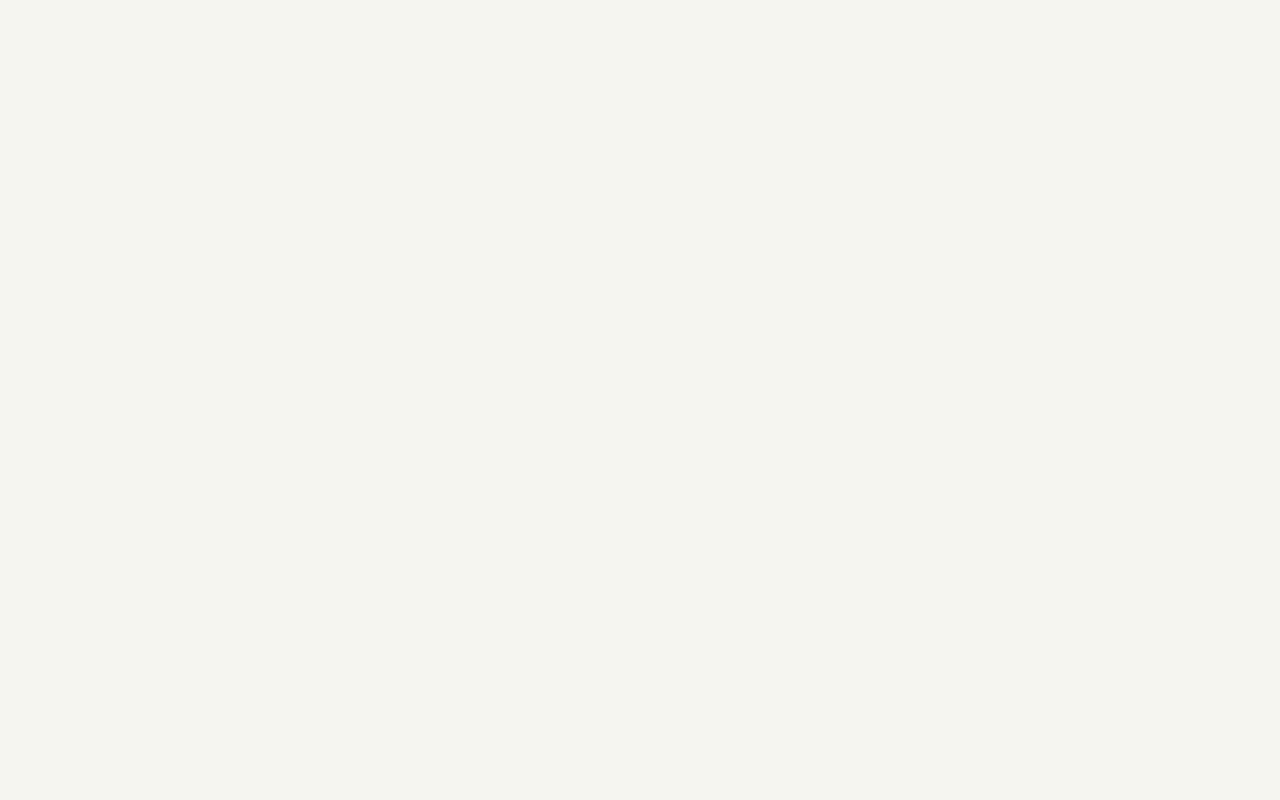
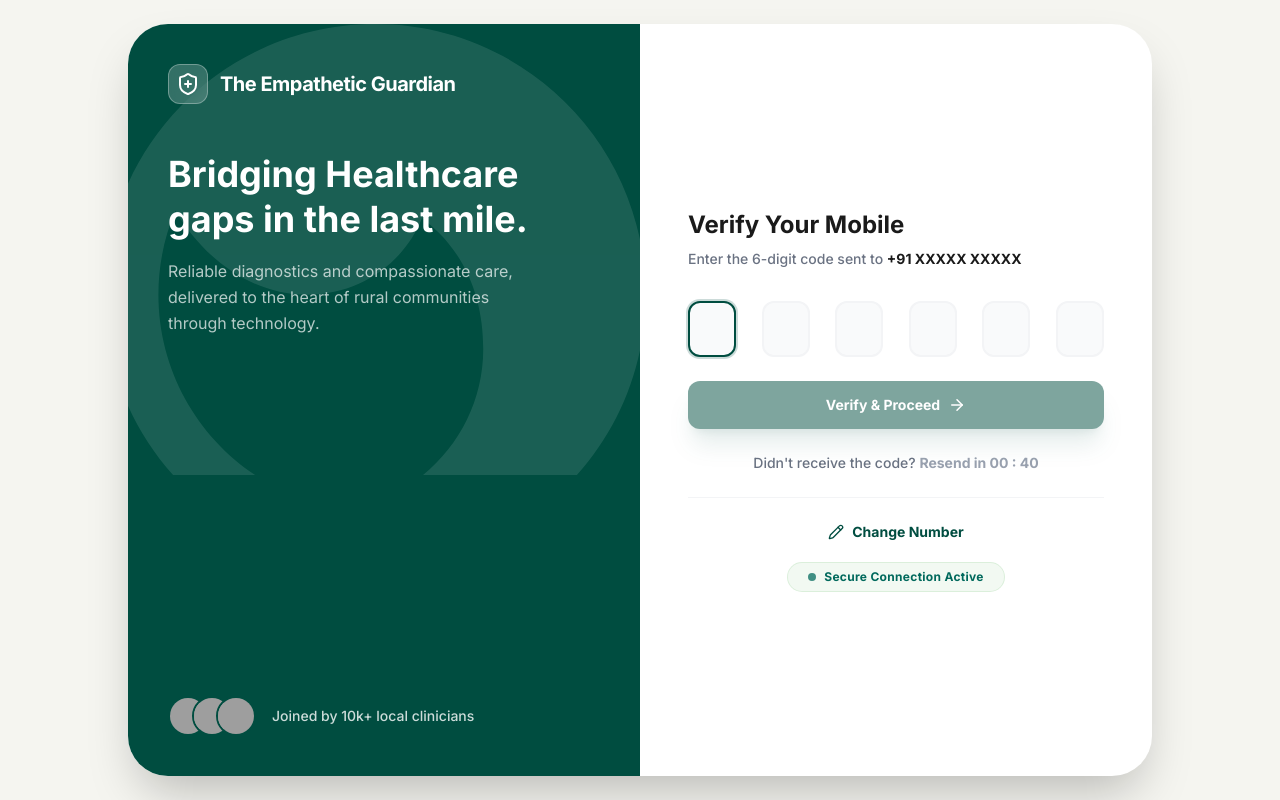
Before and after one commit to Prajapati-Krishna18/diagnoVan, a React app in the folder Frontend/: page /otp in a window 1280 px wide. Before the commit this address had no page. Built offline with nearby package versions, Linux system fonts and the light colour scheme; grey boxes are pictures that could not be loaded; the HTML template or start-up script is replaced by a standard one.

Commit message:
feat: implement OTP verification flow with optimized no-scroll UI and data-passing

```diff
--- a/Frontend/src/App.jsx
+++ b/Frontend/src/App.jsx
@@ -1,6 +1,7 @@
 import { BrowserRouter, Routes, Route } from "react-router-dom";
 import LandingPage from "./components/LandingPage";
 import LoginPage from "./pages/LoginPage";
+import OtpVerification from "./pages/OtpVerification";
 
 export default function App() {
   return (
@@ -8,6 +9,7 @@ export default function App() {
       <Routes>
         <Route path="/" element={<LandingPage />} />
         <Route path="/login" element={<LoginPage />} />
+        <Route path="/otp" element={<OtpVerification />} />
       </Routes>
     </BrowserRouter>
   );
--- a/Frontend/src/pages/LoginPage.jsx
+++ b/Frontend/src/pages/LoginPage.jsx
@@ -1,13 +1,16 @@
 import { motion } from "motion/react";
 import { ShieldPlus, Phone, Info, Grid2X2, Headset, ArrowRight, ShieldCheck } from "lucide-react";
 import { Link, useNavigate } from "react-router-dom";
+import { useState } from "react";
 
 export default function LoginPage() {
   const navigate = useNavigate();
+  const [phone, setPhone] = useState("");
 
   const handleSendOTP = (e) => {
     e.preventDefault();
-    // navigate("/verify-otp"); // Uncomment when OTP page is ready
+    const displayPhone = phone.trim() ? `+91 ${phone.trim()}` : "+91 XXXXX XXXXX";
+    navigate("/otp", { state: { phone: displayPhone } });
   };
 
   return (
@@ -83,6 +86,8 @@ export default function LoginPage() {
                   <input
                     type="tel"
                     placeholder="98765 43210"
+                    value={phone}
+                    onChange={(e) => setPhone(e.target.value)}
                     className="w-full bg-gray-50 border-none rounded-xl py-3.5 pl-12 pr-4 text-brand-dark font-medium placeholder:text-gray-300 focus:ring-2 focus:ring-brand-primary/20 transition-all outline-none text-sm"
                   />
                 </div>
--- /dev/null
+++ b/Frontend/src/pages/OtpVerification.jsx
@@ -0,0 +1,192 @@
+import { motion } from "motion/react";
+import { ArrowRight, Pencil, ShieldCheck, ShieldPlus } from "lucide-react";
+import { Link, useNavigate, useLocation } from "react-router-dom";
+import { useState, useEffect, useRef } from "react";
+
+export default function OtpVerification() {
+  const navigate = useNavigate();
+  const location = useLocation();
+  const phone = location.state?.phone || "+91 XXXXX XXXXX";
+
+  const [otp, setOtp] = useState(["", "", "", "", "", ""]);
+  const [timeLeft, setTimeLeft] = useState(45);
+  const inputRefs = useRef([]);
+
+  useEffect(() => {
+    if (timeLeft <= 0) return;
+    const timer = setInterval(() => setTimeLeft((prev) => prev - 1), 1000);
+    return () => clearInterval(timer);
+  }, [timeLeft]);
+
+  useEffect(() => {
+    // Auto-focus the first input on mount
+    if (inputRefs.current[0]) {
+      inputRefs.current[0].focus();
+    }
+  }, []);
+
+  const formatTime = (seconds) => {
+    return `00 : ${seconds.toString().padStart(2, "0")}`;
+  };
+
+  const handleChange = (index, value) => {
+    if (!/^\d?$/.test(value)) return; // allow only single digit
+    const newOtp = [...otp];
+    newOtp[index] = value;
+    setOtp(newOtp);
+
+    // Auto-focus next input
+    if (value && index < 5) {
+      inputRefs.current[index + 1]?.focus();
+    }
+  };
+
+  const handleKeyDown = (index, e) => {
+    if (e.key === "Backspace" && !otp[index] && index > 0) {
+      inputRefs.current[index - 1]?.focus();
+    }
+  };
+
+  const handlePaste = (e) => {
+    e.preventDefault();
+    const pasted = e.clipboardData.getData("text").replace(/\D/g, "").slice(0, 6);
+    if (pasted.length === 0) return;
+    const newOtp = [...otp];
+    for (let i = 0; i < 6; i++) {
+      newOtp[i] = pasted[i] || "";
+    }
+    setOtp(newOtp);
+    // Focus the next empty input or the last one
+    const nextEmpty = newOtp.findIndex((v) => !v);
+    inputRefs.current[nextEmpty === -1 ? 5 : nextEmpty]?.focus();
+  };
+
+  const handleResend = () => {
+    if (timeLeft <= 0) {
+      setTimeLeft(45);
+      setOtp(["", "", "", "", "", ""]);
+      inputRefs.current[0]?.focus();
+    }
+  };
+
+  const handleVerify = () => {
+    const code = otp.join("");
+    if (code.length === 6) {
+      // Navigate to dashboard (or next page) after successful verification
+      navigate("/dashboard");
+    }
+  };
+
+  return (
+    <div className="h-screen bg-brand-light flex items-center justify-center p-4 md:p-6 overflow-hidden">
+      <motion.div
+        initial={{ opacity: 0, scale: 0.98 }}
+        animate={{ opacity: 1, scale: 1 }}
+        className="w-full max-w-5xl bg-white rounded-[40px] overflow-hidden shadow-2xl flex flex-col md:flex-row h-full max-h-[800px]"
+      >
+        {/* Left Side */}
+        <div className="md:w-1/2 bg-brand-primary p-10 relative overflow-hidden flex flex-col justify-between text-white">
+          {/* Silhouette Abstract Image */}
+          <div className="absolute top-0 left-1/2 -translate-x-1/2 w-full h-[60%] opacity-10 pointer-events-none">
+            <svg viewBox="0 0 200 200" xmlns="http://www.w3.org/2000/svg" className="w-full h-full">
+              <path fill="#FFFFFF" d="M100 0C44.8 0 0 44.8 0 100s44.8 100 100 100 100-44.8 100-100S155.2 0 100 0zm0 180c-44.1 0-80-35.9-80-80 0-11 2.2-21.5 6.3-31.1C35.8 85.5 53.6 100 75 100c19.3 0 35.8-11.7 42.4-28.3 2.1 1.7 4.1 3.5 6.1 5.3C135.2 88.7 140 104 140 120c0 33.1-26.9 60-60 60z" transform="scale(1.2) translate(-20, 0)" />
+            </svg>
+          </div>
+
+          <div className="relative z-10">
+            <Link to="/" className="flex items-center gap-3 mb-12 group">
+              <div className="w-10 h-10 bg-white/20 backdrop-blur-md rounded-xl flex items-center justify-center border border-white/30 group-hover:bg-white/30 transition-all">
+                <ShieldPlus className="text-white w-6 h-6" />
+              </div>
+              <span className="font-bold text-xl tracking-tight">The Empathetic Guardian</span>
+            </Link>
+
+            <div className="max-w-sm">
+              <h1 className="text-3xl md:text-4xl font-bold leading-tight mb-4">
+                Bridging Healthcare gaps in the last mile.
+              </h1>
+              <p className="text-white/70 text-base leading-relaxed">
+                Reliable diagnostics and compassionate care, delivered to the heart of rural communities through technology.
+              </p>
+            </div>
+          </div>
+
+          {/* Social Proof */}
+          <div className="relative z-10 flex items-center gap-4">
+            <div className="flex -space-x-4">
+              <img src="https://images.unsplash.com/photo-1622253692010-333f2da6031d?auto=format&fit=crop&q=80&w=100" className="w-10 h-10 rounded-full border-2 border-brand-primary object-cover" alt="Clinician 1" />
+              <img src="https://images.unsplash.com/photo-1551601651-2a8555f1a136?auto=format&fit=crop&q=80&w=100" className="w-10 h-10 rounded-full border-2 border-brand-primary object-cover" alt="Clinician 2" />
+              <img src="https://images.unsplash.com/photo-1594824476967-48c8b964273f?auto=format&fit=crop&q=80&w=100" className="w-10 h-10 rounded-full border-2 border-brand-primary object-cover" alt="Clinician 3" />
+            </div>
+            <div className="text-sm font-medium text-white/80">Joined by 10k+ local clinicians</div>
+          </div>
+        </div>
+
+        {/* Right Side */}
+        <div className="md:w-1/2 p-10 md:p-12 flex flex-col justify-center">
+          <div className="max-w-md mx-auto w-full">
+            <h2 className="text-2xl font-bold text-brand-dark mb-2">Verify Your Mobile</h2>
+            <p className="text-gray-500 mb-8 text-sm font-medium">
+              Enter the 6-digit code sent to <span className="text-brand-dark font-bold">{phone}</span>
+            </p>
+
+            <div className="flex justify-between gap-3 mb-6">
+              {otp.map((digit, i) => (
+                <input
+                  key={i}
+                  ref={(el) => (inputRefs.current[i] = el)}
+                  type="text"
+                  inputMode="numeric"
+                  maxLength={1}
+                  value={digit}
+                  onChange={(e) => handleChange(i, e.target.value)}
+                  onKeyDown={(e) => handleKeyDown(i, e)}
+                  onPaste={i === 0 ? handlePaste : undefined}
+                  className="w-12 h-14 bg-gray-50 rounded-xl border-2 border-gray-100 text-center text-xl font-bold text-brand-dark focus:border-brand-primary focus:ring-2 focus:ring-brand-primary/20 outline-none transition-all"
+                />
+              ))}
+            </div>
+
+            <button
+              onClick={handleVerify}
+              disabled={otp.join("").length < 6}
+              className="w-full bg-[#004D40] text-white py-3.5 rounded-xl font-bold flex items-center justify-center gap-2 hover:bg-[#00382e] transition-all shadow-xl shadow-brand-primary/20 group text-sm disabled:opacity-50 disabled:cursor-not-allowed"
+            >
+              Verify & Proceed
+              <ArrowRight size={18} className="group-hover:translate-x-1 transition-transform" />
+            </button>
+
+            <div className="text-center my-6">
+              <p className="text-gray-500 font-medium text-sm">
+                Didn&apos;t receive the code?{" "}
+                <span
+                  onClick={handleResend}
+                  className={`font-bold ${timeLeft > 0 ? "text-gray-400" : "text-brand-primary cursor-pointer hover:underline"}`}
+                >
+                  {timeLeft > 0 ? `Resend in ${formatTime(timeLeft)}` : "Resend Now"}
+                </span>
+              </p>
+            </div>
+
+            <div className="w-full h-px bg-gray-100 mb-6"></div>
+
+            <div className="flex flex-col items-center gap-5">
+              <button
+                onClick={() => navigate("/login")}
+                className="flex items-center gap-2 text-brand-primary font-bold hover:gap-3 transition-all text-sm"
+              >
+                <Pencil size={16} />
+                Change Number
+              </button>
+
+              <div className="inline-flex items-center gap-2 px-5 py-1.5 bg-brand-accent/10 rounded-full border border-brand-accent/20">
+                <div className="w-2 h-2 bg-brand-secondary rounded-full animate-pulse"></div>
+                <span className="text-brand-secondary font-bold text-xs tracking-wide">Secure Connection Active</span>
+              </div>
+            </div>
+          </div>
+        </div>
+      </motion.div>
+    </div>
+  );
+}
```
